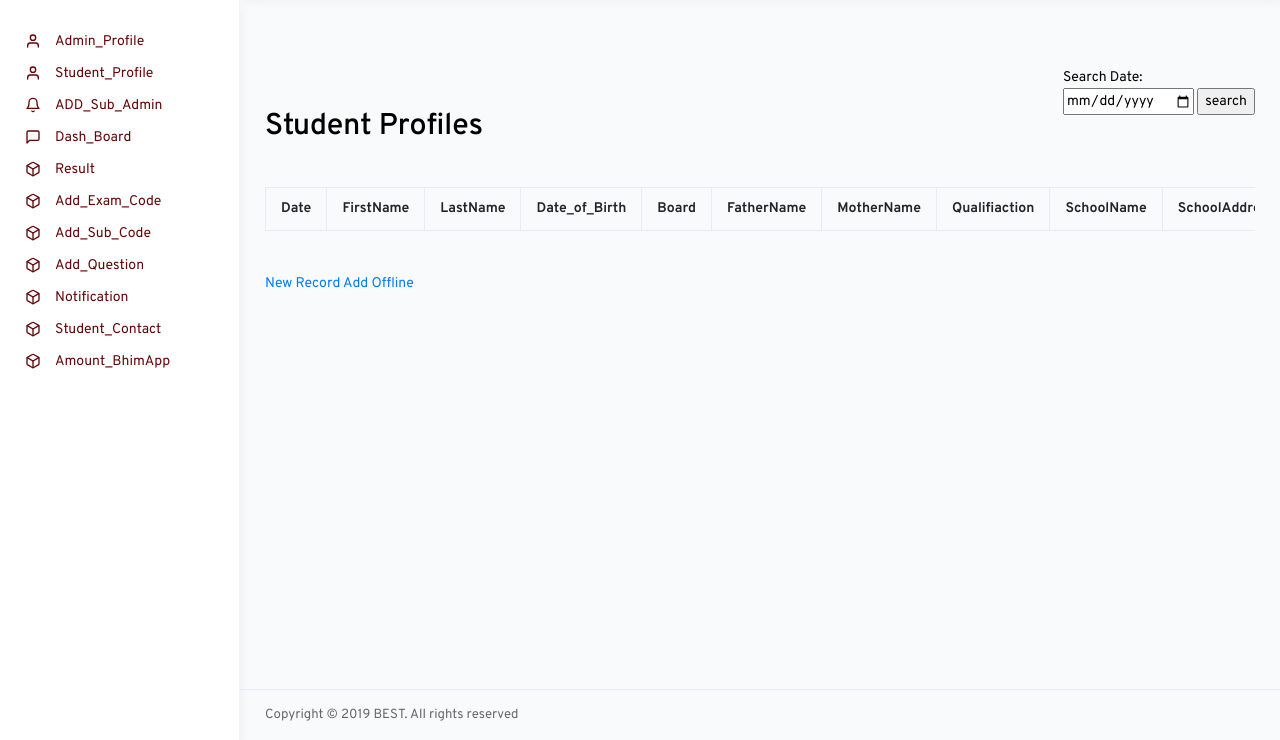
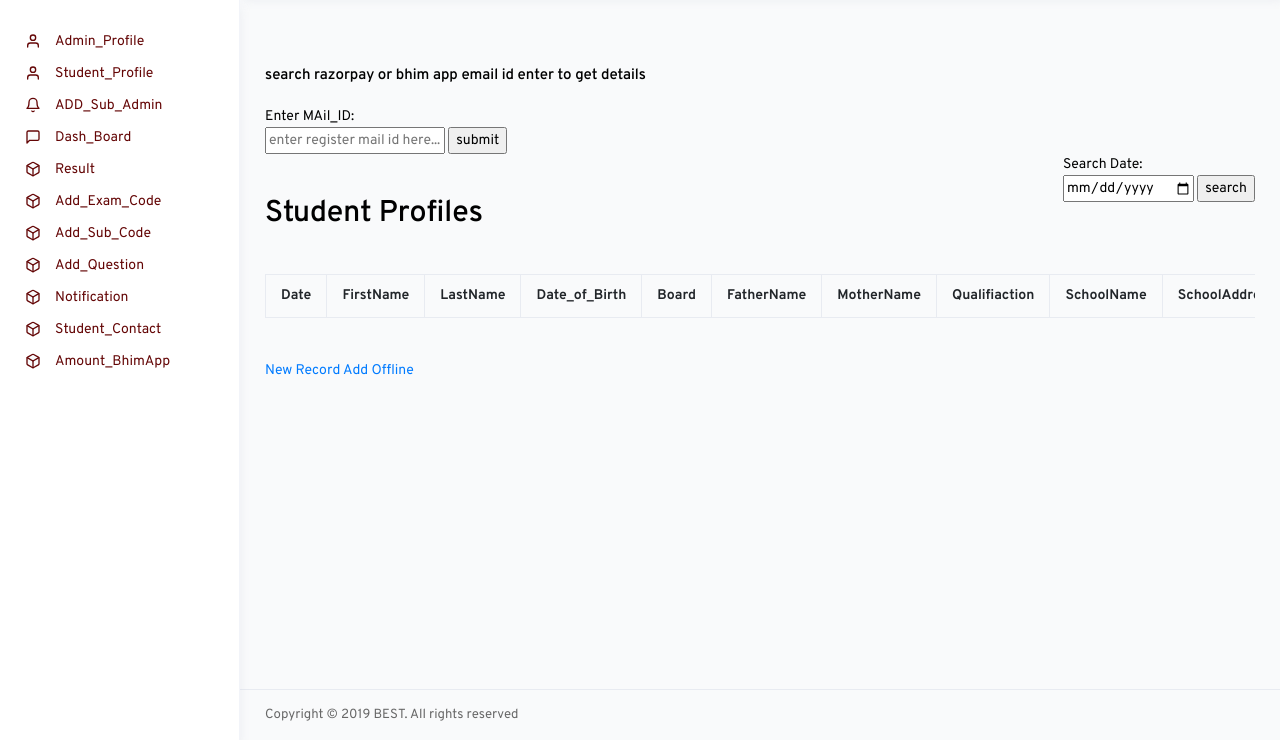
Before and after one commit to satyanarayanamethuku/vinu, a Django app: page /admin_search_date/ in a window 1280 px wide. Shown: the part 60-800 px from the top of the page. Run offline with Django 3.2, Linux system fonts and the light colour scheme; a user stored in the database is signed in; some libraries are stand-ins or nearby versions.

Commit message:
fourth commit

```diff
--- a/best/templates/admin12/studentprofile.html
+++ b/best/templates/admin12/studentprofile.html
@@ -10,8 +10,19 @@
     {
         background-color: lightblue;
     }
+
 </style>
 <div class="page-content">
+    <div class="ssss">
+        <h6>search razorpay or bhim app email id enter to get details</h6><br>
+            <form  action="/razorpay_search_date/" method="POST">
+                {% csrf_token %}
+                Enter MAil_ID:<br>
+                <input type="text" name="e1" placeholder="enter register mail id here...">
+                <input type="submit" value="submit">
+
+            </form>
+    </div>
     <div class="date">
     <form method="POST" action="/admin_search_date/">
         {% csrf_token %}
--- a/best/views.py
+++ b/best/views.py
@@ -339,3 +339,12 @@ class StudentDeleteView(LoginRequiredMixin, DeleteView):
 
 # def satya_request(request):
 #     pass
+
+
+@login_required(login_url='/login/')
+def razorpay_search_date(request):
+    if request.method=='POST':
+        date=request.POST['e1']
+        add=ApplicationFormClass.objects.filter(emailID__iexact=date)
+        return render(request, 'admin12/studentprofile.html',{'disp':add})
+    return render(request, 'admin12/studentprofile.html')
--- a/bestfinal/urls.py
+++ b/bestfinal/urls.py
@@ -82,6 +82,7 @@ urlpatterns = [
     path('time/',views.time),
     path('admin_search_date/', views.admin_search_date),
     url(r'^delete/(?P<pk>\d+)/$', views.StudentDeleteView.as_view()),
+    path('razorpay_search_date/',views.razorpay_search_date)
 
 
 ]
```
